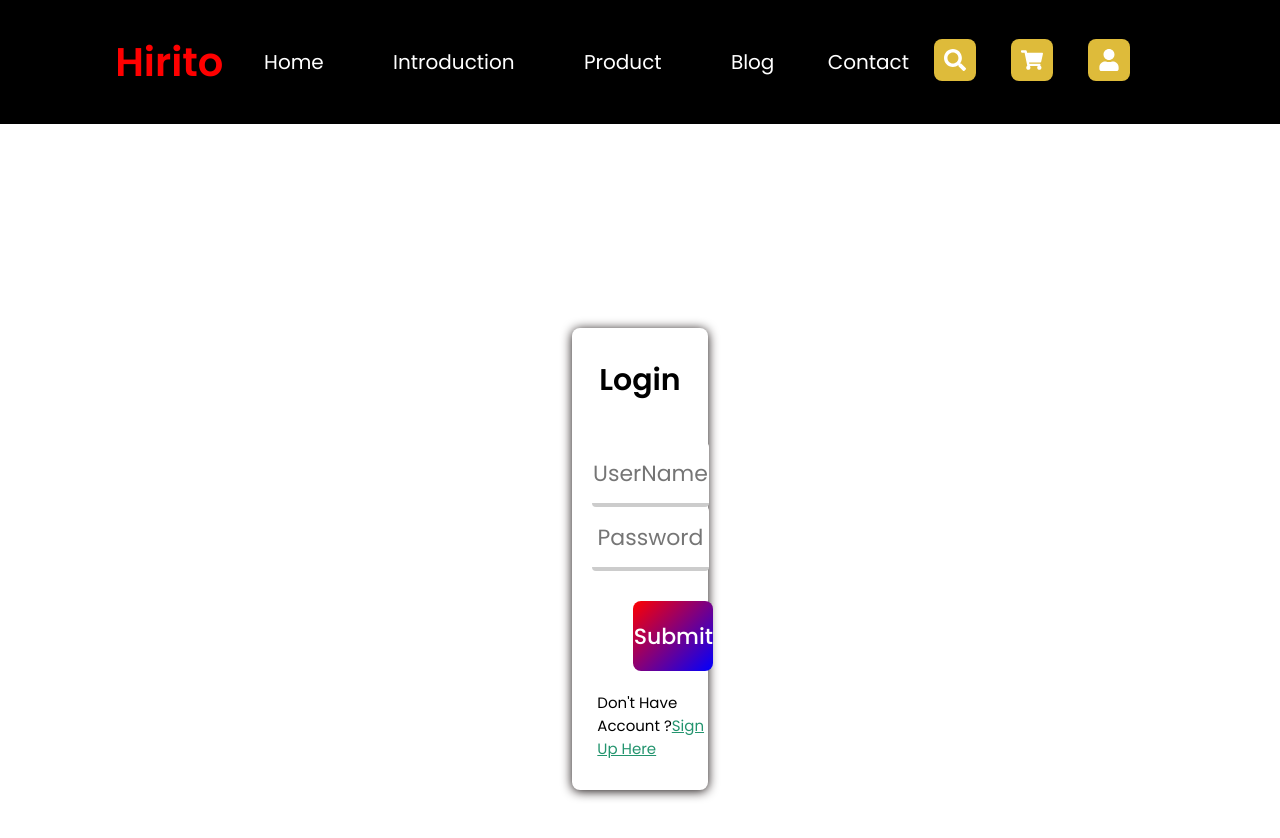
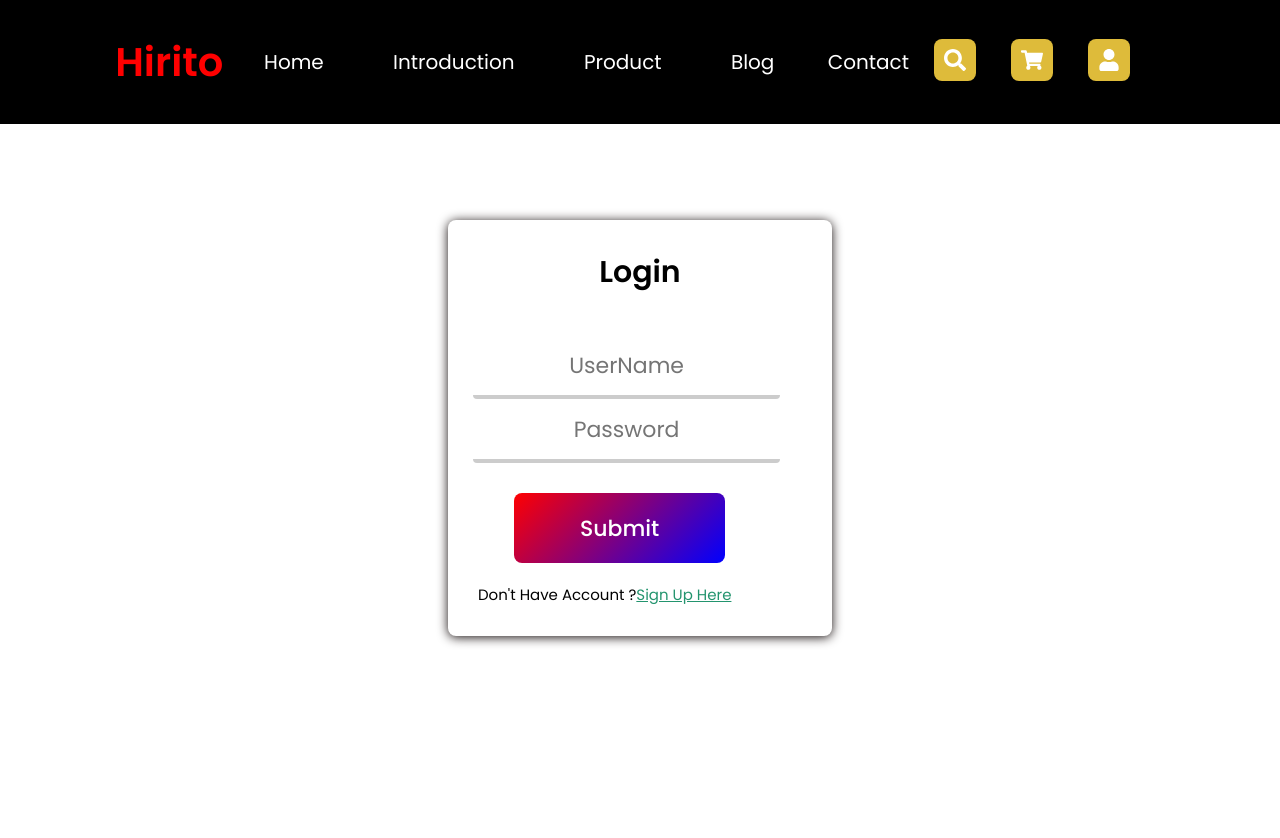
Before and after one commit to trunghi1412/G6_MSIS207.N11.CTTT, a React (Create React App) app in the folder FE/: page /login in a window 1280 px wide. Shown: the top 838 px of the page. Built offline with nearby package versions, Linux system fonts and the light colour scheme; a web font is replaced by a local one.

Commit message:
Update login and register when use "div className="page" in App.js"

```diff
--- a/FE/src/App.css
+++ b/FE/src/App.css
@@ -1,4 +1,4 @@
- .container {
+.container {
     /* max-width: 90%; */
     max-width: 100%;
     min-width: 100%;
@@ -37,10 +37,21 @@ input, button {
 
   /*--------btn-primary trong SlideCard.jsx-------------*/
 
+  /*------------page---------------*/
+.page {
+  width: 100%;
+  height: fit-content;
+  display: flex;
+  justify-content: center;
+  font-size: 0.75em;
+}
 
   /*------------login and register---------------*/
   .login-page {
+    width: 100%;
+    height: 30%;
     display: flex;
-    margin: 128px 116px;
+    /* margin: 128px 116px; */
+    margin: 20px 0px;
     justify-content: center;
 }
--- a/FE/src/components/footer/footer.css
+++ b/FE/src/components/footer/footer.css
@@ -9,7 +9,8 @@
 
     background: black;
     height: auto; */
-    clear: both;
+    /* clear: both; */
+    font-size: 15px;
     position: absolute;
     height: 200px;
     margin-top: 6557px;
--- a/FE/src/components/homepage/homepage.css
+++ b/FE/src/components/homepage/homepage.css
@@ -221,8 +221,11 @@
     /* margin: 100px 160px; */
     margin-left: -265px;
     margin-right: -60px;
-    margin-bottom: 180px;
+    /* margin-bottom: 199px; */
+    /* cho màn hình máy tính */
+    margin-bottom: 225px;
     text-transform: capitalize;
+
 }
 
 /* footer */
--- a/FE/src/components/homepage/homepage.jsx
+++ b/FE/src/components/homepage/homepage.jsx
@@ -28,12 +28,7 @@ const HomePage = () => {
 
         //Chỉnh tốc độ chạy autoplay
         autoplaySpeed: 1000,
-
-        /*Tạo thanh kiểu dấu chấm */
-        appendDots: (dots) => {
-          return <ul style={{margin: "0px"}}>{dots}</ul>
-        }
-      }
+}
 
     return (
 
--- a/FE/src/components/login/login.css
+++ b/FE/src/components/login/login.css
@@ -1,12 +1,9 @@
-
-
 * {
     margin: 0;
     box-sizing: border-box;
     font-family: Arial;
 
 }
-
 
 .cover {
     background-color: white;
--- a/FE/src/components/register/register.css
+++ b/FE/src/components/register/register.css
@@ -7,21 +7,8 @@
 
 }
 
-
-.page {
-    height: fit-content;
-    width: 100%;
-    display: flex;
-    justify-content: center;
-    align-items: center;
-    font-size: 0.75em;
-
-
-}
-
 .cover {
     background-color: white;
-
     width: 30%;
     height: 50%;
     position: relative;
```
